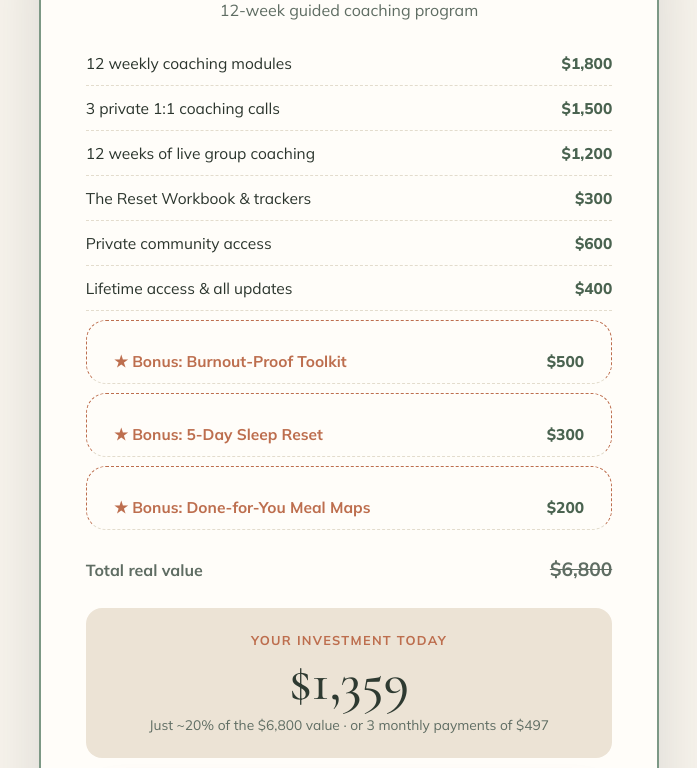
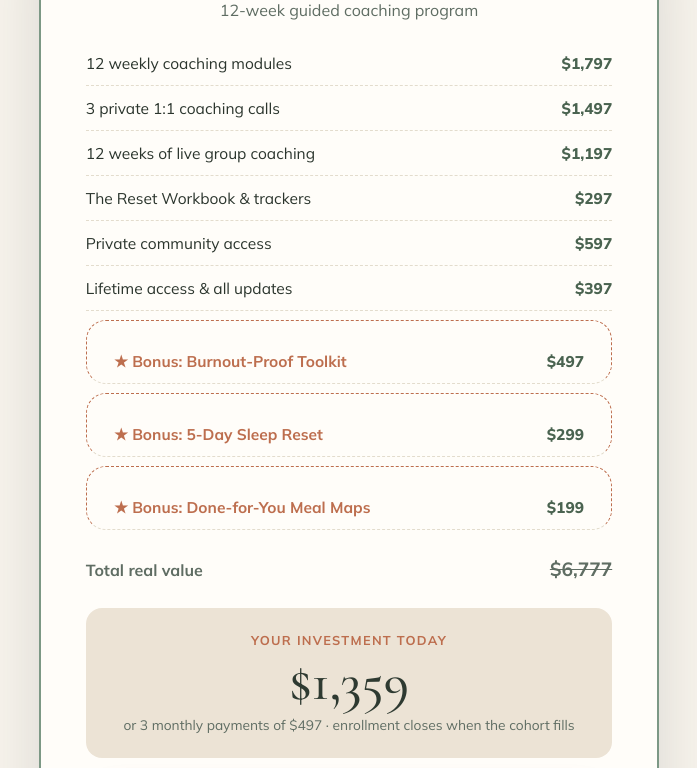
Before and after one commit to VAearvin/earvin-portfolio, a website: page work/wellness/index.html in a window 1280 px wide. Shown: the part 6732-7500 px from the top of the page, without its empty margins (291-988 px from the left). Drawn offline with nearby package versions, Linux system fonts and the light colour scheme.

Commit message:
tweak(wellness): charm-price every stack line item; drop 20% note
- all stack items end in 7 (two bonuses end in 9) -> total $6,777
- remove '~20% of value' text; terms back to payment plan + scarcity

```diff
--- a/work/wellness/index.html
+++ b/work/wellness/index.html
@@ -232,21 +232,21 @@
       <h3>The Vitality Reset</h3>
       <p class="sub">12-week guided coaching program</p>
       <ul class="stack">
-        <li><span>12 weekly coaching modules</span><span class="v">$1,800</span></li>
-        <li><span>3 private 1:1 coaching calls</span><span class="v">$1,500</span></li>
-        <li><span>12 weeks of live group coaching</span><span class="v">$1,200</span></li>
-        <li><span>The Reset Workbook &amp; trackers</span><span class="v">$300</span></li>
-        <li><span>Private community access</span><span class="v">$600</span></li>
-        <li><span>Lifetime access &amp; all updates</span><span class="v">$400</span></li>
-        <li class="bonus"><span>★ Bonus: Burnout-Proof Toolkit</span><span class="v">$500</span></li>
-        <li class="bonus"><span>★ Bonus: 5-Day Sleep Reset</span><span class="v">$300</span></li>
-        <li class="bonus"><span>★ Bonus: Done-for-You Meal Maps</span><span class="v">$200</span></li>
+        <li><span>12 weekly coaching modules</span><span class="v">$1,797</span></li>
+        <li><span>3 private 1:1 coaching calls</span><span class="v">$1,497</span></li>
+        <li><span>12 weeks of live group coaching</span><span class="v">$1,197</span></li>
+        <li><span>The Reset Workbook &amp; trackers</span><span class="v">$297</span></li>
+        <li><span>Private community access</span><span class="v">$597</span></li>
+        <li><span>Lifetime access &amp; all updates</span><span class="v">$397</span></li>
+        <li class="bonus"><span>★ Bonus: Burnout-Proof Toolkit</span><span class="v">$497</span></li>
+        <li class="bonus"><span>★ Bonus: 5-Day Sleep Reset</span><span class="v">$299</span></li>
+        <li class="bonus"><span>★ Bonus: Done-for-You Meal Maps</span><span class="v">$199</span></li>
       </ul>
-      <div class="totalrow"><span>Total real value</span><span class="vv">$6,800</span></div>
+      <div class="totalrow"><span>Total real value</span><span class="vv">$6,777</span></div>
       <div class="price-box">
         <div class="label">Your investment today</div>
         <div class="amt">$1,359</div>
-        <div class="terms">Just ~20% of the $6,800 value · or 3 monthly payments of $497</div>
+        <div class="terms">or 3 monthly payments of $497 · enrollment closes when the cohort fills</div>
       </div>
       <a href="/work/wellness/apply" class="btn full lg" style="margin-top:1rem">Apply for Your Spot →</a>
       <p class="fine">Spots are limited so every client gets real coaching attention.</p>
```
